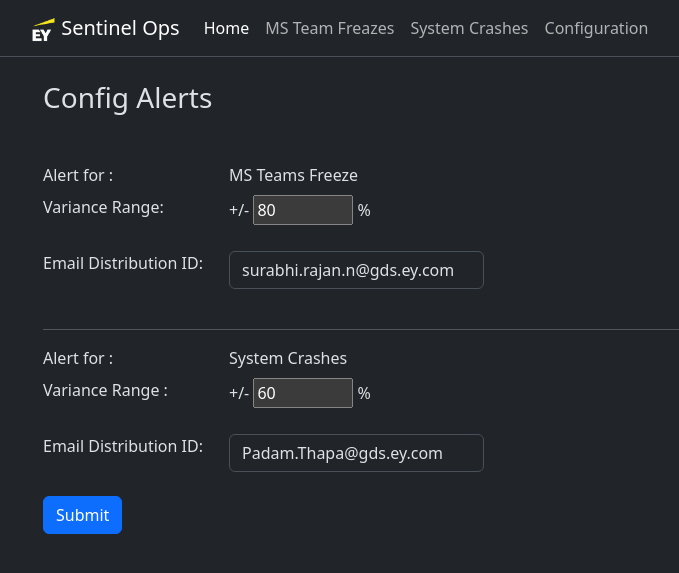
After one commit to isurabhi/sentinel_ops, a Flask app: page /config in a window 1280 px wide. The commit adds this page. Shown: the top 573 px of the page, without its empty margins (51-730 px from the left). Run offline with Flask 3, Linux system fonts and the light colour scheme.

Commit message:
notification

```diff
--- a/app/__init__.py
+++ b/app/__init__.py
@@ -17,5 +17,5 @@ app.add_url_rule('/detect', 'Anomaly', detection_controller.detect_anomalies, me
 #app.route('/forecast', methods=['GET', 'POST'])
 app.add_url_rule('/forecast', 'Forecast', forecast_controller.forecast, methods=['GET', 'POST'])
 app.add_url_rule('/crashforecast', 'crashforecast', forcast_crashes_controller.crashforecast, methods=['GET', 'POST'])
-app.add_url_rule('/config', 'Config', config_controller.settings, methods=['GET', 'POST'])
+app.add_url_rule('/config', 'Config', config_controller.alert_config, methods=['GET', 'POST'])
 app.add_url_rule('/currentcrashes', 'currentcrashes', forcast_crashes_controller.currentcrashes, methods=['POST'])
--- a/app/controllers/config_controller.py
+++ b/app/controllers/config_controller.py
@@ -1,7 +1,8 @@
 import pandas as pd
 from flask import render_template, request
+from app.models.alert_config import AlertConfig
 
-def settings():
+def alert_config():
     if request.method == 'POST':
         # Retrieve form data
         prod1Range = request.form.get('txtProd1Range', 1)
@@ -9,7 +10,25 @@ def settings():
         prod2Range = request.form.get('txtProd2Range', 1)
         prod2Email = request.form.get('txtProd2Email', 1)
 
-        return render_template('config_saved.html' )
+        alert_config1 = AlertConfig()
+        alert_config1.set('ms_freeze_alert',prod1Range,prod1Email)
+        id1 = alert_config1.save()
+        print(id1)
+        alert_config2 = AlertConfig()
+        alert_config2.set('system_crash_alert',prod2Range,prod2Email)
+        id2 = alert_config2.save()
+        print(id2)
+
+        data = alert_config1.get_alert_config()
+        data_df = pd.DataFrame(data)
+        html_table = data_df.to_html(index=False, header=False, classes='table')
+
+        return render_template('config_saved.html', alert_config=html_table)
     else:
         # Render the forecast form template
         return render_template('config_alerts.html')
+
+def get_alerts():
+    alert_data = AlertConfig()
+    data = alert_data.g .get_data()
+    return data
--- a/config/settings.py
+++ b/config/settings.py
@@ -4,4 +4,6 @@ MONGO_URI = "mongodb://localhost:27017"
 MONGO_DB_NAME = "sentinel_ops_db"
 MONGO_COLLECTION_NAME = "teams_freeze"
 MONGO_COLLECTION_SYSTEM_CRASHES = "device_crashes"
+MONGO_COLLECTION_ALERT_CONFIG = "alert_config"
+MONGO_COLLECTION_ALERT = "spike_alerts"
 #-----------
--- a/templates/base.html
+++ b/templates/base.html
@@ -26,6 +26,9 @@
                     <li class="nav-item">
                         <a class="nav-link" href="{{ url_for('crashforecast') }}">System Crashes</a>
                     </li>
+                    <li class="nav-item">
+                        <a class="nav-link" href="{{ url_for('Config') }}">Configuration</a>
+                    </li>
                 </ul>
             </div>
         </div>
--- /dev/null
+++ b/templates/config_alerts.html
@@ -0,0 +1,73 @@
+<!-- templates/index.html -->
+{% extends 'base.html' %}
+
+{% block content %}
+
+    <!-- Page Content -->
+    <div class="container">
+
+        <h3 class="mb-4">Config Alerts</h3>
+        <br>
+        <form action="{{ url_for('Config') }}" method="post">
+            <div class="row">
+                <div class="col col-2">
+                    <label class="form-label">Alert for :</label>
+                </div>
+                <div class="col col-auto">
+                    <label class="form-label">MS Teams Freeze</label>
+                </div>
+            </div>
+            <div class="row">
+                <div class="col col-2">
+                    <label for="txtProd1Range" class="form-label">Variance Range:</label>
+                </div>
+                <div class="col col-auto">
+                    +/- <input type="number" min="50" max="200" id="txtProd1Range" style="width: 100px;" name="txtProd1Range" value="80" /> %
+                </div>
+            </div>
+            <br/>
+            <div class="row">
+                <div class="col col-2">
+                    <label for="txtProd1Email" class="form-label">Email Distribution ID:</label>
+                </div>
+                <div class="col col-3">
+                    <input type="email" class="form-control" id="txtProd1Email" name="txtProd1Email" value="surabhi.rajan.n@gds.ey.com" required>
+                </div>
+            </div>
+            <br/>
+            <hr/>
+            <div class="row">
+                <div class="col col-2">
+                    <label for="txtProd2" class="form-label">Alert for :</label>
+                </div>
+                <div class="col col-auto">
+                    <label class="form-label">System Crashes</label>
+                </div>
+            </div>
+            <div class="row">
+                <div class="col col-2">
+                    <label for="txtProd2Range" class="form-label">Variance Range :</label>
+                </div>
+                <div class="col col-auto">+/- <input type="number" min="50" max="200" id="txtProd2Range"
+                    style="width: 100px;" name="txtProd2Range" value="60" /> %</div>
+            </div>
+            <br/>
+            <div class="row">
+                <div class="col col-2">
+                    <label for="exampleFormControlInput1" class="form-label">Email Distribution ID:</label>
+                </div>
+                <div class="col col-3">
+                    <input type="email" class="form-control" id="txtProd2Email" name="txtProd2Email" value="Padam.Thapa@gds.ey.com" required>
+                </div>
+            </div>
+            <br/>
+            <div class="row">
+                <div class="col col-4">
+                    <button type="submit" class="btn btn-primary">Submit</button>
+                </div>
+            </div>
+
+        </form>
+    </div>
+
+{% endblock %}
--- a/templates/crash_forecast_form.html
+++ b/templates/crash_forecast_form.html
@@ -34,7 +34,7 @@
             <div class="row">
                 <div class="col col-4">
                     <label for="exampleFormControlInput1" class="form-label">Forecast Period (Days):</label>
-                    <input type="number" class="form-control" id="steps" name="steps" min="1" value="60" required>
+                    <input type="number" class="form-control" id="steps" name="steps" min="1" value="45" required>
                 </div>
             </div>
             <br/>
```
Also changed, not shown: app/models/alert_config.py (added, +33 -0 lines), app/services/data_service.py (+15 -0 lines), templates/config_saved.html (added, +17 -0 lines), templates/crash_forecast.html (+18 -5 lines).
